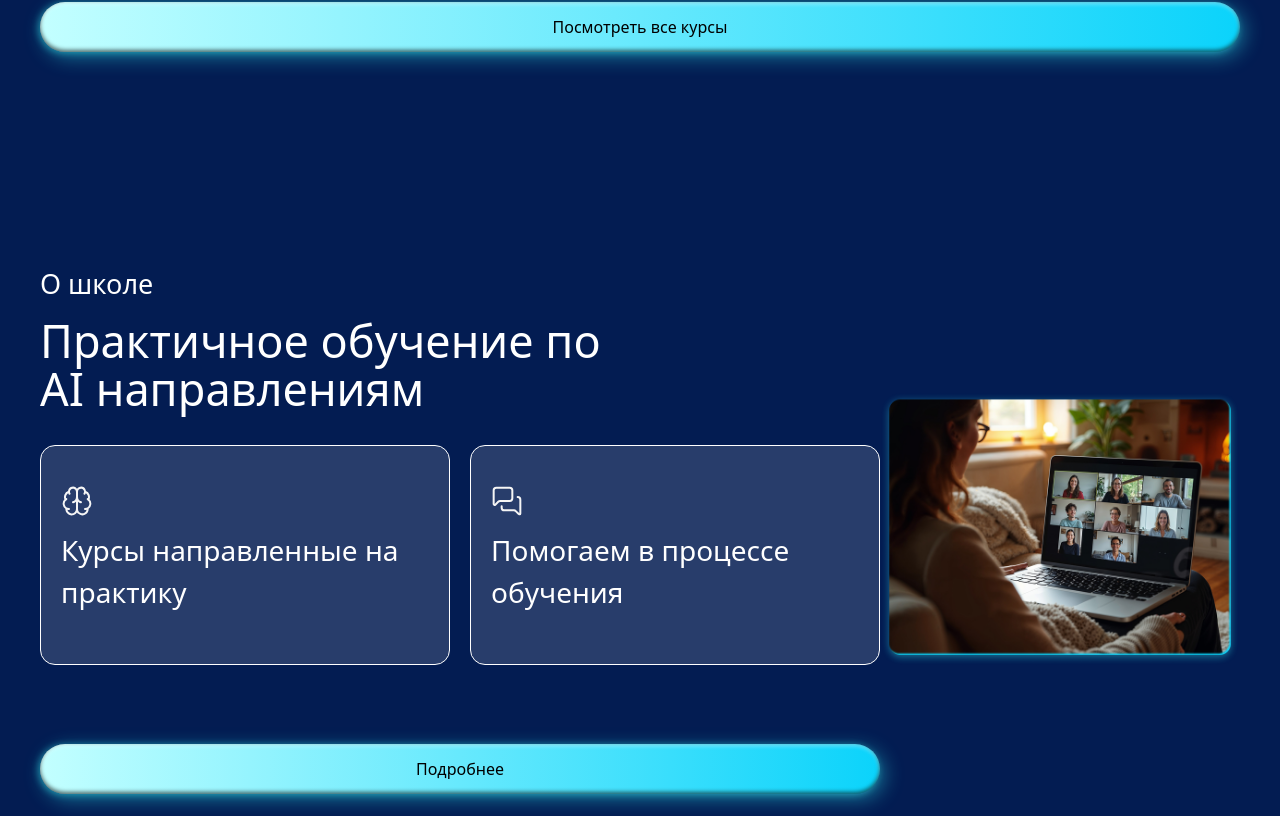
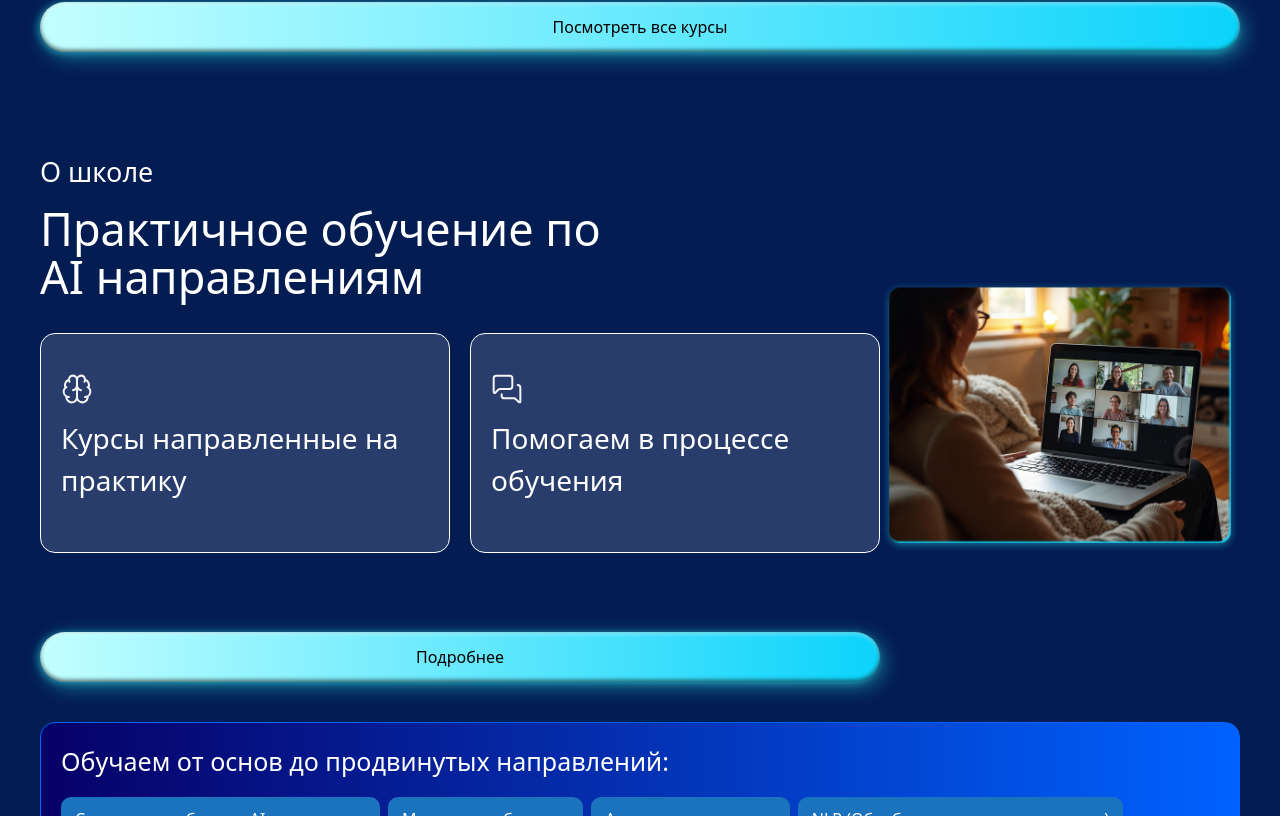
Before and after one commit to dantauu/ai-school-web, a Next.js app: page / in a window 1280 px wide. Shown: the part 4024-4840 px from the top of the page. Built offline with nearby package versions, Linux system fonts and the light colour scheme.

Commit message:
fixes pt

```diff
--- a/src/ui/home/about-school/index.tsx
+++ b/src/ui/home/about-school/index.tsx
@@ -3,7 +3,7 @@ import { PracticeStudy } from "@/ui/home/about-school/practice study"
 
 export const AboutSection = () => {
   return (
-    <div className="flex flex-col gap-10 pt-[112px]">
+    <div className="flex flex-col gap-10">
       <StudyMain />
       <PracticeStudy />
     </div>
```
